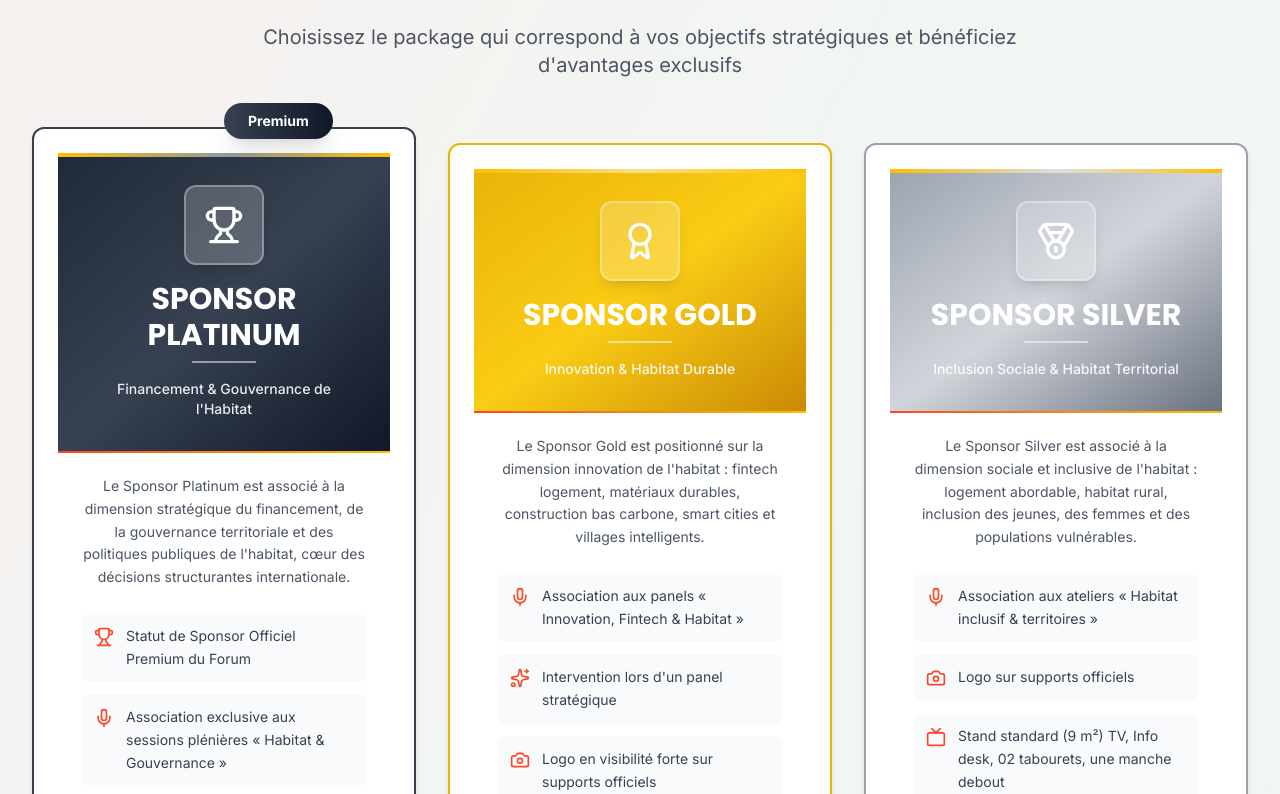
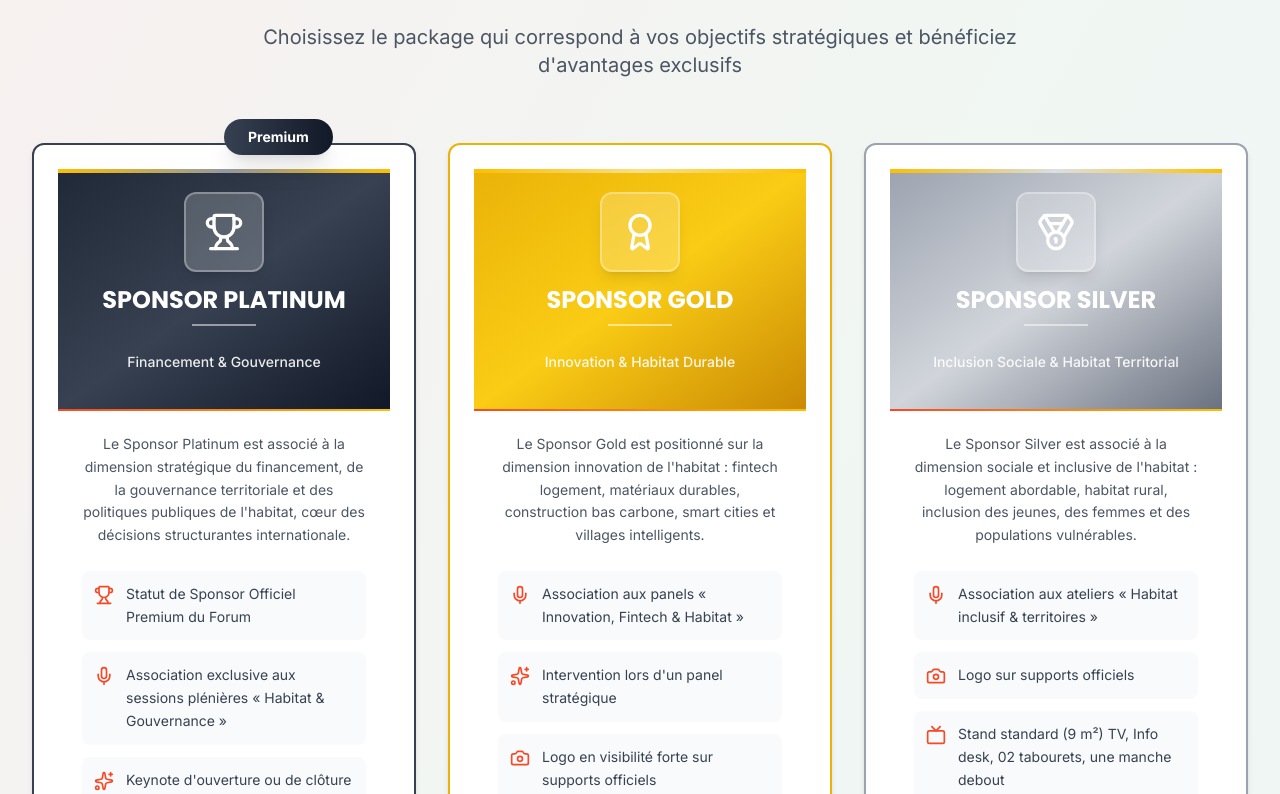
Before and after one commit to AbdouazizDEV/Forum-des-territoires, a React (Vite) app: page /partenaires in a window 1280 px wide. Shown: the part 1680-2474 px from the top of the page. Built offline with nearby package versions, Linux system fonts and the light colour scheme.

Commit message:
concidération des input de IBK

```diff
--- a/src/pages/Participer/Participer.jsx
+++ b/src/pages/Participer/Participer.jsx
@@ -135,7 +135,7 @@ const Participer = () => {
           </p>
           <div className="flex flex-col sm:flex-row items-center justify-center gap-4">
             <Link to="/reserver">
-              <Button variant="secondary" size="lg" className="bg-white text-primary hover:bg-white/90">
+              <Button variant="secondary" size="lg" className="bg-white text-black hover:bg-white/90">
                 Reserver ma place
               </Button>
             </Link>
--- a/src/pages/Partners/Partners.jsx
+++ b/src/pages/Partners/Partners.jsx
@@ -166,7 +166,7 @@ const Partners = () => {
                   custom={index}
                   whileHover={{ scale: isPlatinum ? 1.02 : 1.05 }}
                   transition={{ duration: 0.3 }}
-                  className={`relative ${isPlatinum ? 'lg:-mt-4 lg:-mb-4' : ''}`}
+                  className={`relative ${isPlatinum ? ' ': ''}`}
                 >
                   {isPlatinum && (
                     <motion.div
@@ -182,17 +182,17 @@ const Partners = () => {
                     className={`h-full relative overflow-hidden group border-2 ${pkg.borderColor} ${isPlatinum ? 'shadow-2xl' : 'shadow-lg hover:shadow-2xl'} transition-all duration-300`}
                   >
                     {/* Header avec gradient */}
-                    <div className={`bg-gradient-to-br ${pkg.color} p-8 relative`}>
+                    <div className={`bg-gradient-to-br ${pkg.color} p-8 relative h-[240px] flex items-center`}>
                       <div className="absolute top-0 left-0 right-0 h-1 bg-gradient-to-r from-accent-orange via-white/50 to-accent-orange"></div>
-                      <div className="text-center text-white">
-                        <div className="w-20 h-20 mx-auto mb-4 bg-white/20 backdrop-blur-sm rounded-xl flex items-center justify-center group-hover:scale-110 transition-transform shadow-lg border-2 border-white/30">
+                      <div className="text-center text-white w-full flex flex-col justify-center">
+                        <div className="w-20 h-20 mx-auto mb-3 bg-white/20 backdrop-blur-sm rounded-xl flex items-center justify-center group-hover:scale-110 transition-transform shadow-lg border-2 border-white/30">
                           <Icon className="w-10 h-10 text-white" />
                         </div>
-                        <h3 className="font-display font-bold text-2xl md:text-3xl mb-2">
+                        <h4 className="font-display font-bold text-xl md:text-2xl mb-2 leading-tight">
                           {pkg.name}
-                        </h3>
-                        <div className="w-16 h-0.5 bg-white/50 mx-auto mb-4"></div>
-                        <p className="text-sm text-white/90 font-medium">
+                        </h4>
+                        <div className="w-16 h-0.5 bg-white/50 mx-auto mb-3"></div>
+                        <p className="text-sm text-white/90 font-medium px-2 h-[48px] flex items-center justify-center leading-tight">
                           {pkg.dimension}
                         </p>
                       </div>
@@ -360,7 +360,7 @@ const Partners = () => {
                   <Button
                     variant="secondary"
                     size="lg"
-                    className="bg-white text-primary hover:bg-white/90 shadow-lg"
+                    className="bg-white text-black hover:bg-white/90 shadow-lg"
                   >
             Nous contacter
                     <ArrowRight className="w-5 h-5 ml-2 inline" />
--- a/src/services/sponsorPackagesService.js
+++ b/src/services/sponsorPackagesService.js
@@ -8,7 +8,7 @@ export const SPONSOR_PACKAGES = [
     id: 'platinum',
     name: 'SPONSOR PLATINUM',
     icon: Trophy,
-    dimension: 'Financement & Gouvernance de l\'Habitat',
+    dimension: 'Financement & Gouvernance',
     description: 'Le Sponsor Platinum est associé à la dimension stratégique du financement, de la gouvernance territoriale et des politiques publiques de l\'habitat, cœur des décisions structurantes internationale.',
     color: 'from-gray-800 via-gray-700 to-gray-900',
     badgeColor: 'bg-gradient-to-br from-gray-700 to-gray-900',
```
